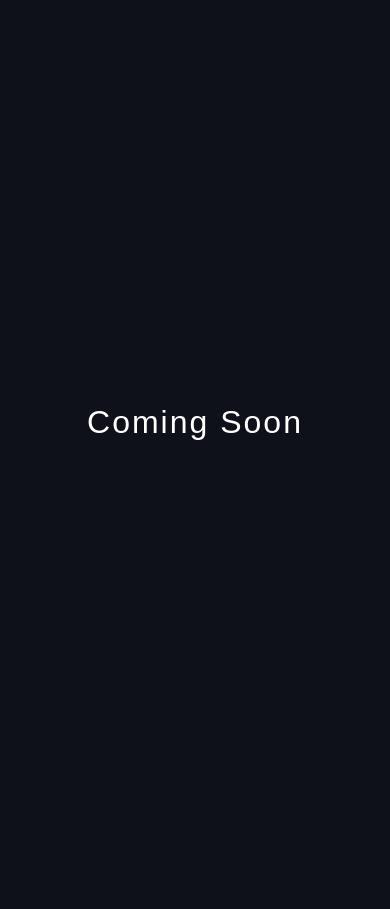
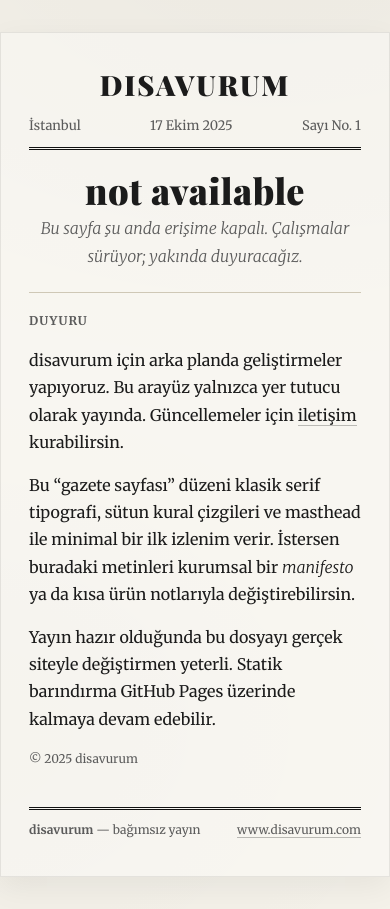
Before and after one commit to muhammetfatihcapoglu/disavurum, a plain HTML site: page index.html in a window 390 px wide. Before the commit the page ends 844 px from the top, so only its background shows below. Drawn offline with nearby package versions, Linux system fonts and the light colour scheme.

Commit message:
Enhance index.html with new layout and styles
Updated the HTML structure and styles for the disavurum page, including new meta tags and a responsive design.

```diff
--- a/index.html
+++ b/index.html
@@ -1,24 +1,159 @@
 <!doctype html>
 <html lang="tr">
 <head>
-  <meta charset="utf-8">
-  <title>Disavurum</title>
+  <meta charset="utf-8" />
+  <meta name="viewport" content="width=device-width,initial-scale=1" />
+  <title>disavurum — not available</title>
+  <meta name="description" content="disavurum — not available" />
+
+  <!-- Gazete tipi için serif fontlar -->
+  <link href="https://fonts.googleapis.com/css2?family=Playfair+Display:wght@400;700;900&family=Merriweather:ital,wght@0,300;0,400;0,700;1,300&display=swap" rel="stylesheet">
+
   <style>
-    body {
-      background: #0f111a;
-      color: #ffffff;
-      font-family: Arial, sans-serif;
-      display: flex;
-      justify-content: center;
-      align-items: center;
-      height: 100vh;
-      margin: 0;
-      font-size: 2em;
+    :root{
+      --paper: #f4f1e9;     /* gazete kağıdı tonu */
+      --ink:   #1b1b1b;     /* metin */
+      --muted: #5b5b5b;     /* ikincil */
+      --rule:  #cfc8b6;     /* sütun çizgisi */
+      --accent:#111;        /* masthead çizgileri */
+      --maxw:  900px;       /* sayfa eni */
+    }
+
+    /* Kağıt dokusu etkisi (noise benzeri) */
+    body{
+      margin:0;
+      color:var(--ink);
+      background:
+        radial-gradient(1200px 800px at 70% -10%, rgba(0,0,0,.03), transparent 60%),
+        radial-gradient(800px 600px at -10% 80%, rgba(0,0,0,.02), transparent 60%),
+        var(--paper);
+      font-family: "Merriweather", Georgia, serif;
+      -webkit-font-smoothing: antialiased;
+      line-height:1.7;
+    }
+
+    .page{
+      max-width: var(--maxw);
+      margin: 32px auto;
+      background: rgba(255,255,255,0.35);
+      box-shadow: 0 10px 30px rgba(0,0,0,.06);
+      border: 1px solid rgba(0,0,0,.08);
+      padding: 28px 28px 36px;
+    }
+
+    /* Masthead (gazete başlığı) */
+    .masthead{
+      text-align:center;
+      margin-bottom: 16px;
+      padding-bottom: 10px;
+      border-bottom: 3px double var(--accent);
+    }
+    .brand{
+      font-family: "Playfair Display", Georgia, serif;
+      font-weight: 900;
+      font-size: clamp(28px, 6vw, 56px);
       letter-spacing: 2px;
+      text-transform: uppercase;
     }
+    .meta{
+      display:flex; justify-content:space-between; gap:12px;
+      font-size: 13px; color: var(--muted);
+      margin-top:6px;
+    }
+
+    /* Manşet alanı */
+    .headline{
+      font-family: "Playfair Display", Georgia, serif;
+      font-weight: 900;
+      font-size: clamp(36px, 8vw, 72px);
+      line-height: 1.05;
+      text-align:center;
+      margin: 22px 0 6px;
+      letter-spacing: 0.5px;
+    }
+    .dek{
+      text-align:center;
+      color: var(--muted);
+      font-style: italic;
+      max-width: 60ch;
+      margin: 0 auto 22px;
+    }
+
+    /* Üç sütun düzen (gazete hissi) */
+    .columns{
+      column-count: 3;
+      column-gap: 28px;
+      column-rule: 1px solid var(--rule);
+      margin-top: 18px;
+      font-size: 16px;
+    }
+    @media (max-width: 980px){ .columns{ column-count:2; } }
+    @media (max-width: 680px){ .columns{ column-count:1; } }
+
+    .kicker{
+      font-weight:700; text-transform:uppercase; letter-spacing:.08em;
+      font-size:12px; color:var(--muted);
+      display:block; margin-bottom:8px;
+    }
+
+    .byline{ font-size:12px; color:var(--muted); margin-top:6px; }
+    .rule{ border-top:1px solid var(--rule); margin:18px 0; }
+
+    footer{
+      border-top: 3px double var(--accent);
+      margin-top: 26px; padding-top: 10px;
+      display:flex; justify-content:space-between; font-size:12px; color:var(--muted);
+    }
+
+    /* Link stili (gazete altı çizgi) */
+    a{ color:inherit; text-decoration: none; border-bottom:1px solid rgba(0,0,0,.25); }
+    a:hover{ border-bottom-color: rgba(0,0,0,.6); }
   </style>
 </head>
 <body>
-  Coming Soon
+  <article class="page" role="main" aria-label="Gazete stili açılış">
+    <header class="masthead" aria-label="Masthead">
+      <div class="brand">DISAVURUM</div>
+      <div class="meta">
+        <span>İstanbul</span>
+        <span id="date"></span>
+        <span>Sayı No. 1</span>
+      </div>
+    </header>
+
+    <h1 class="headline">not available</h1>
+    <p class="dek">Bu sayfa şu anda erişime kapalı. Çalışmalar sürüyor; yakında duyuracağız.</p>
+
+    <div class="rule"></div>
+
+    <section class="columns" aria-label="Gazete sütunları">
+      <span class="kicker">Duyuru</span>
+      <p>disavurum için arka planda geliştirmeler yapıyoruz. Bu arayüz yalnızca yer tutucu
+      olarak yayında. Güncellemeler için <a href="mailto:info@disavurum.com?subject=Update%20request">iletişim</a> kurabilirsin.</p>
+
+      <p>Bu “gazete sayfası” düzeni klasik serif tipografi, sütun kural çizgileri ve masthead ile
+      minimal bir ilk izlenim verir. İstersen buradaki metinleri kurumsal bir <em>manifesto</em> ya da
+      kısa ürün notlarıyla değiştirebilirsin.</p>
+
+      <p>Yayın hazır olduğunda bu dosyayı gerçek siteyle değiştirmen yeterli. Statik barındırma
+      GitHub Pages üzerinde kalmaya devam edebilir.</p>
+
+      <p class="byline">© <span id="y"></span> disavurum</p>
+    </section>
+
+    <footer>
+      <span><strong>disavurum</strong> — bağımsız yayın</span>
+      <span><a href="https://www.disavurum.com">www.disavurum.com</a></span>
+    </footer>
+  </article>
+
+  <script>
+    // Tarih ve yıl
+    const d = new Date();
+    document.getElementById('y').textContent = d.getFullYear();
+    document.getElementById('date').textContent = d.toLocaleDateString('tr-TR', {
+      year: 'numeric', month: 'long', day: 'numeric'
+    });
+  </script>
 </body>
 </html>
```
